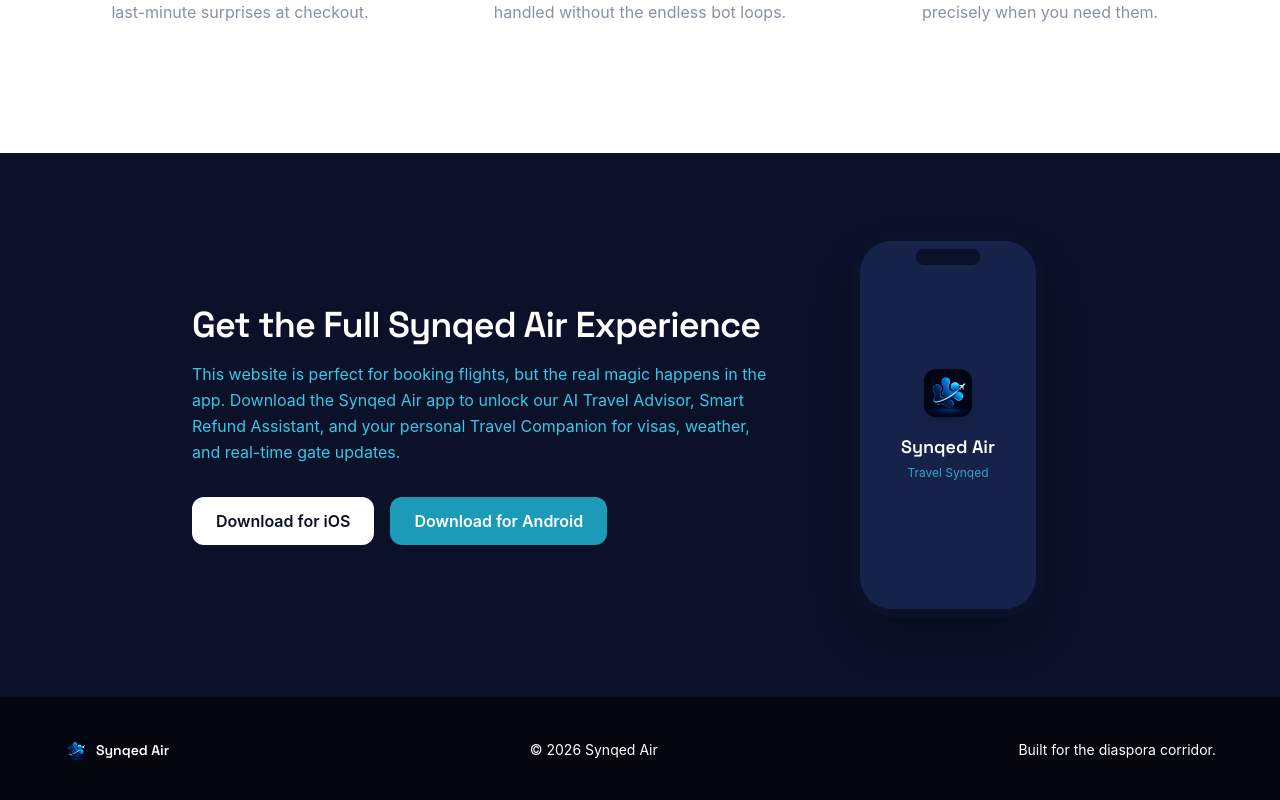
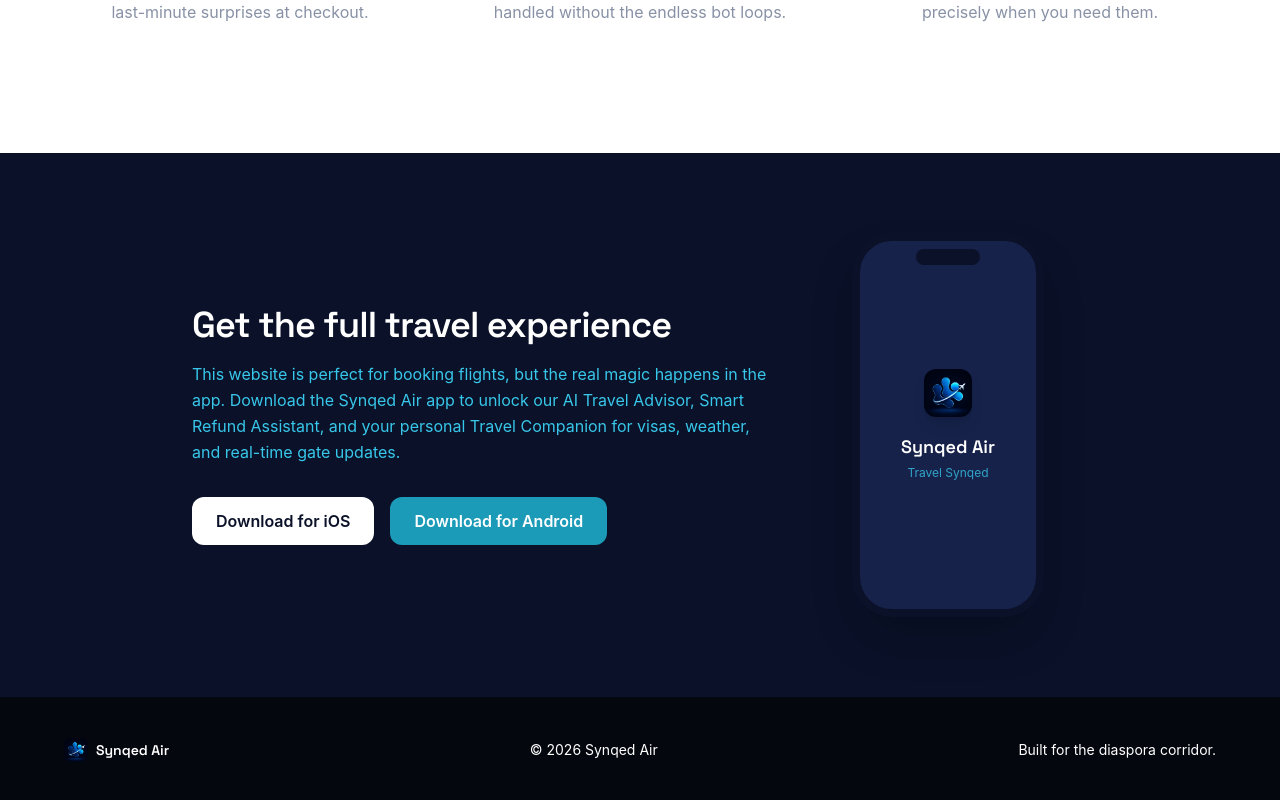
Before and after one commit to Chuzzy99/Synqedair, a Next.js app: page / in a window 1280 px wide. Shown: the part 1538-2338 px from the top of the page. Built offline with nearby package versions, Linux system fonts and the light colour scheme.

Commit message:
Update text to 'Get the full travel experience'

```diff
--- a/src/app/page.tsx
+++ b/src/app/page.tsx
@@ -243,7 +243,7 @@
         <div className="max-w-4xl mx-auto flex flex-col md:flex-row items-center justify-between gap-10 relative z-10">
           <div className="max-w-xl text-center md:text-left">
             <h2 className="font-display text-3xl md:text-4xl font-semibold mb-4 tracking-tight">
-              Get the Full Synqed Air Experience
+              Get the full travel experience
             </h2>
             <p className="text-ice/90 leading-relaxed mb-8">
               This website is perfect for booking flights, but the real magic happens in the app. Download the Synqed Air app to unlock our AI Travel Advisor, Smart Refund Assistant, and your personal Travel Companion for visas, weather, and real-time gate updates.
```
